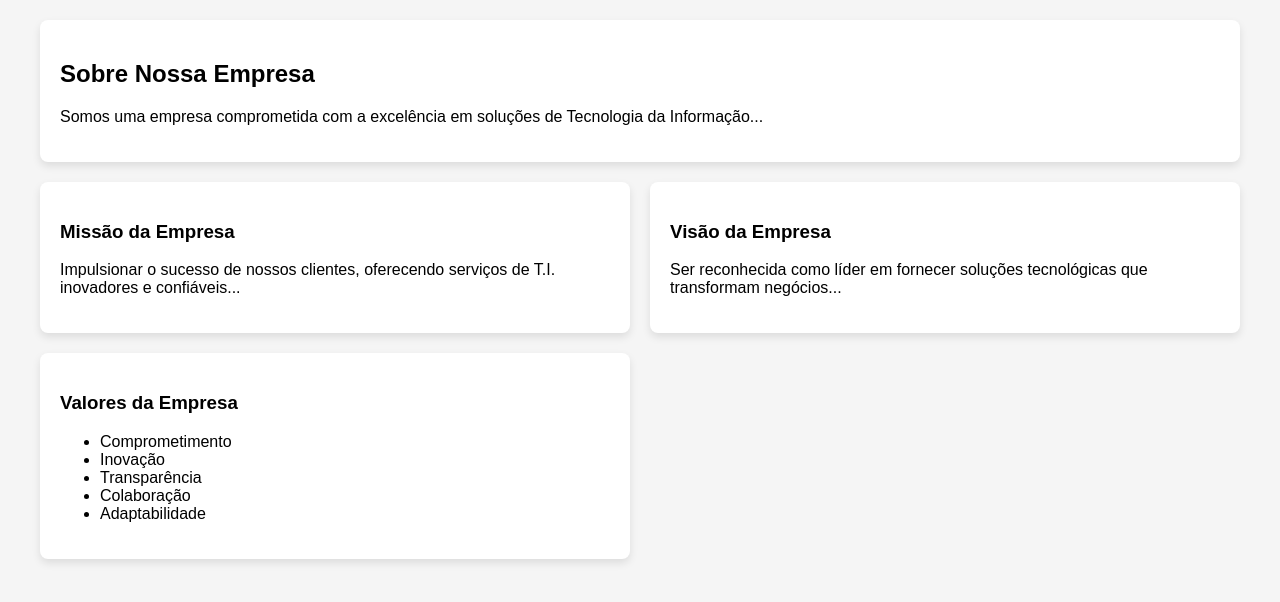
After one commit to ViniciusSibin/siteSibintech, a PHP site: page /teste.html in a window 1280 px wide. The commit adds this page. Shown: the top 602 px of the page. Run offline with PHP 8.4, Linux system fonts and the light colour scheme.

Commit message:
Finalizado página 'Quem somos'

```diff
--- /dev/null
+++ b/teste.html
@@ -0,0 +1,75 @@
+<!DOCTYPE html>
+<html lang="en">
+<head>
+  <meta charset="UTF-8">
+  <meta name="viewport" content="width=device-width, initial-scale=1.0">
+  <style>
+    body {
+      font-family: Arial, sans-serif;
+      margin: 0;
+      padding: 0;
+      box-sizing: border-box;
+      background-color: #f5f5f5;
+    }
+
+    .container {
+      display: grid;
+      grid-template-columns: 1fr 1fr;
+      grid-gap: 20px;
+      max-width: 1200px;
+      margin: 0 auto;
+      padding: 20px;
+    }
+
+    .main-card {
+      grid-column: span 2;
+      background-color: #ffffff;
+      padding: 20px;
+      border-radius: 8px;
+      box-shadow: 0 4px 8px rgba(0, 0, 0, 0.1);
+    }
+
+    .small-card {
+      background-color: #ffffff;
+      padding: 20px;
+      border-radius: 8px;
+      box-shadow: 0 4px 8px rgba(0, 0, 0, 0.1);
+    }
+
+    @media only screen and (max-width: 768px) {
+      .container {
+        grid-template-columns: 1fr;
+      }
+    }
+  </style>
+</head>
+<body>
+  <div class="container">
+    <div class="main-card">
+      <h2>Sobre Nossa Empresa</h2>
+      <p>Somos uma empresa comprometida com a excelência em soluções de Tecnologia da Informação...</p>
+    </div>
+
+    <div class="small-card">
+      <h3>Missão da Empresa</h3>
+      <p>Impulsionar o sucesso de nossos clientes, oferecendo serviços de T.I. inovadores e confiáveis...</p>
+    </div>
+
+    <div class="small-card">
+      <h3>Visão da Empresa</h3>
+      <p>Ser reconhecida como líder em fornecer soluções tecnológicas que transformam negócios...</p>
+    </div>
+
+    <div class="small-card">
+      <h3>Valores da Empresa</h3>
+      <ul>
+        <li>Comprometimento</li>
+        <li>Inovação</li>
+        <li>Transparência</li>
+        <li>Colaboração</li>
+        <li>Adaptabilidade</li>
+      </ul>
+    </div>
+  </div>
+</body>
+</html>
```
Also changed, not shown: assets/css/quemSomos.css (+29 -12 lines), quemSomos.html (+20 -9 lines).
